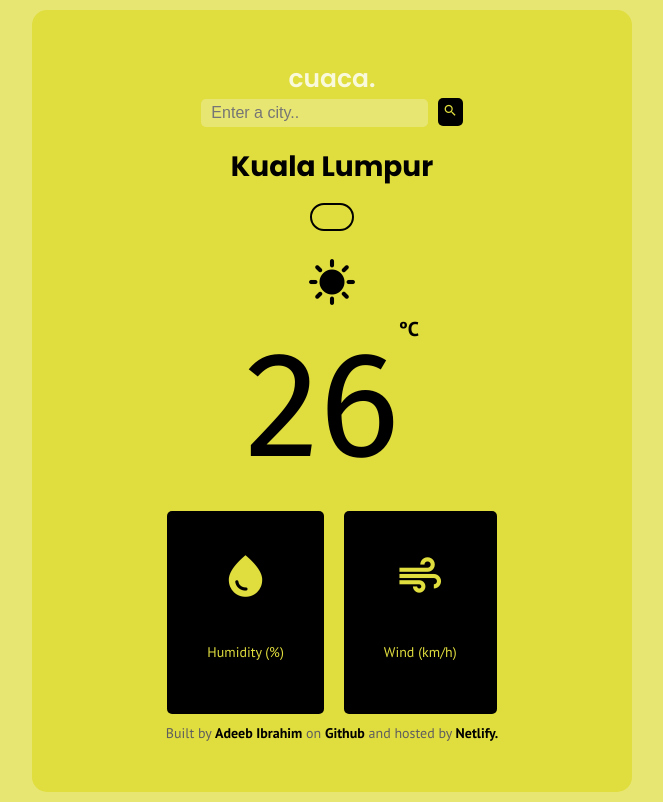
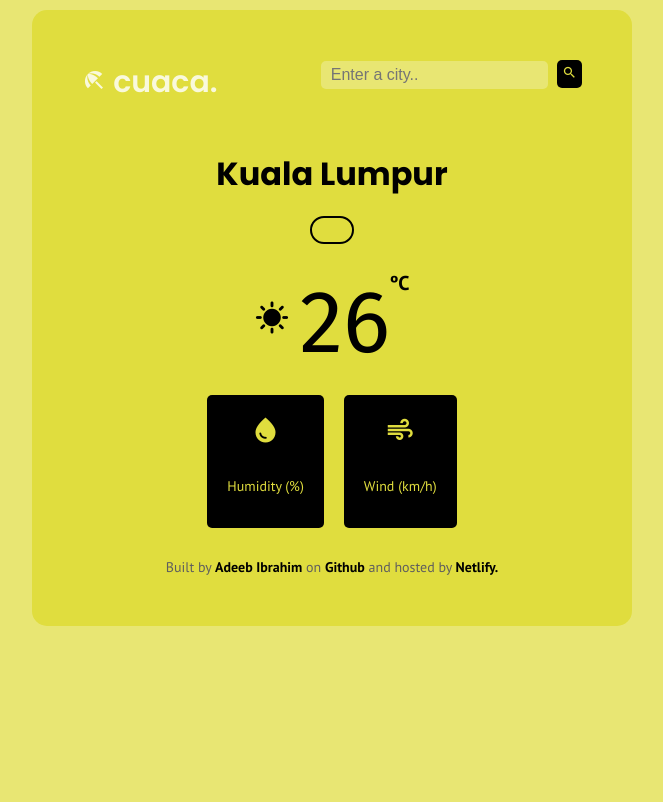
Before and after one commit to yanaadeeb/cuaca-app, a plain HTML site: page index.html in a window 1280 px wide. Shown: the whole page, without its empty margins (308-971 px from the left). Drawn offline with nearby package versions, Linux system fonts and the light colour scheme; no server answers.

Commit message:
editted CSS stylings

```diff
--- a/index.html
+++ b/index.html
@@ -21,8 +21,11 @@
   </head>
   <body>
     <div class="mainContainer">
-      <span class="logo">cuaca.</span>
       <header>
+        <div class="logo">
+          <i class="material-icons webIcon">beach_access</i>
+          <span id="logo">cuaca.</span>
+        </div>
         <form class="searchForm" id="search-form">
           <input
             type="search"
@@ -41,13 +44,17 @@
         <div class="locationTime">
           <span class="time" id="time"></span>
         </div>
-        <i class="material-icons currentWeatherIcon">sunny</i>
-        <br />
-        <span id="description"></span>
+
+        <!-- <span id="description"></span> -->
         <div class="locationTemperature">
+          <i class="material-icons currentWeatherIcon">sunny</i>
           <div class="temperature" id="temperature">26</div>
           <div class="temperatureUnit">ºC</div>
         </div>
+        <div class="description">
+          <span id="description"></span>
+        </div>
+
         <div class="weatherInfo">
           <div class="currentHumidity">
             <i class="material-icons humidityIcon">water_drop</i>
--- a/src/index.js
+++ b/src/index.js
@@ -17,6 +17,7 @@ function updateWeather(response) {
   windElement.innerHTML = response.data.wind.speed;
   console.log(response.data.temperature.current);
   console.log(response.data);
+  console.log(response.data.time);
 }
 
 // formatting date
--- a/src/style.css
+++ b/src/style.css
@@ -18,11 +18,24 @@ a {
   text-align: center;
 }
 
+header {
+  display: flex;
+  justify-content: space-between;
+  vertical-align: middle;
+}
+.webIcon {
+  font-size: 24px !important;
+  font-weight: 300 !important;
+}
 .logo {
   font-family: "Poppins", sans-serif;
-  font-size: 25px;
+  font-size: 30px;
   color: #f9f9dc;
   font-weight: 600;
+}
+
+.searchForm {
+  margin-bottom: 40px;
 }
 
 .search-form-input {
@@ -59,25 +72,31 @@ a {
   border-radius: 20px;
 }
 
-.currentWeatherIcon {
-  font-size: 50px !important;
-  margin: 30px 0 0% 0;
-}
-
 .locationTemperature {
   display: flex;
   justify-content: center;
-  margin: 5px auto;
+  margin: 30px auto 0px;
+}
+
+.currentWeatherIcon {
+  font-size: 35px !important;
+  position: relative;
+  top: 30px;
+  margin-right: 10px;
 }
 
 .temperature {
-  font-size: 150px;
+  font-size: 88px;
   font-family: "Fira Sans", sans-serif;
 }
 
 .temperatureUnit {
   font-size: 20px;
   font-weight: 600;
+}
+
+.description {
+  margin: -10px auto 20px;
 }
 
 .weatherInfo {
@@ -92,26 +111,16 @@ a {
   max-width: fit-content;
   background-color: black;
   color: #e0dd3e;
-  padding: 40px;
+  padding: 20px;
   border-radius: 5px;
   line-height: 15px;
   margin: 0px 10px;
 }
 
-/* .currentWind,
-.currentHumidity {
-  background-color: black;
-  color: #e0dd3e;
-  padding: 20px;
-  border-radius: 5px;
-  line-height: 15px;
-} */
-
 .humidityIcon,
 .windIcon {
-  font-variation-settings: "FILL" 0, "wght" 600, "GRAD" 0, "opsz" 48;
-  font-size: 50px !important;
-  margin: 0px 0px 30px 0px;
+  font-size: 30px !important;
+  margin: 0px 0px 20px 0px;
 }
 
 #humidity,
@@ -127,9 +136,10 @@ p {
 footer {
   font-size: 14px;
   color: rgb(95, 94, 94);
+  margin-top: 20px;
 }
 
 h1 {
   font-family: "Poppins", sans-serif;
-  font-size: 28px;
+  font-size: 32px;
 }
```
